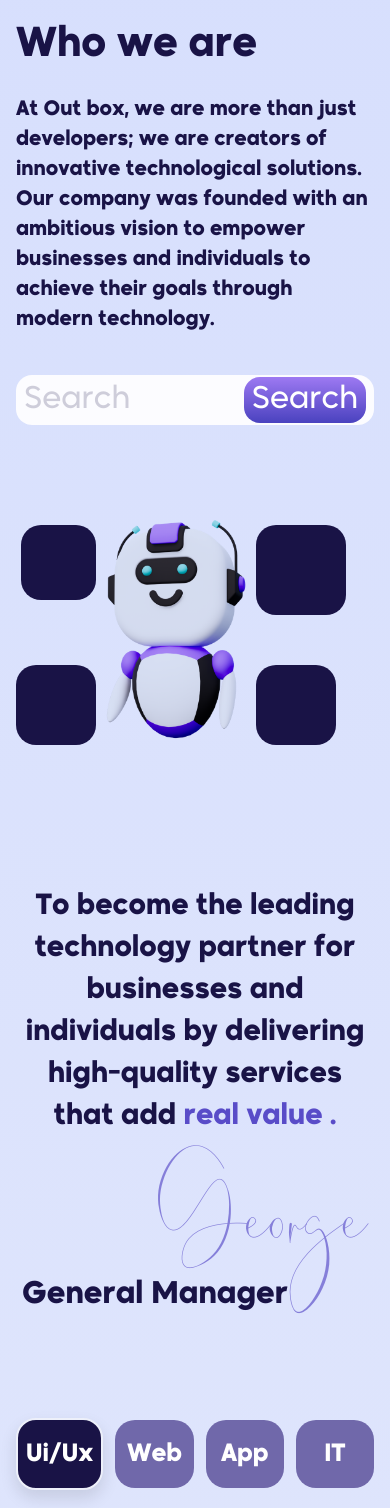
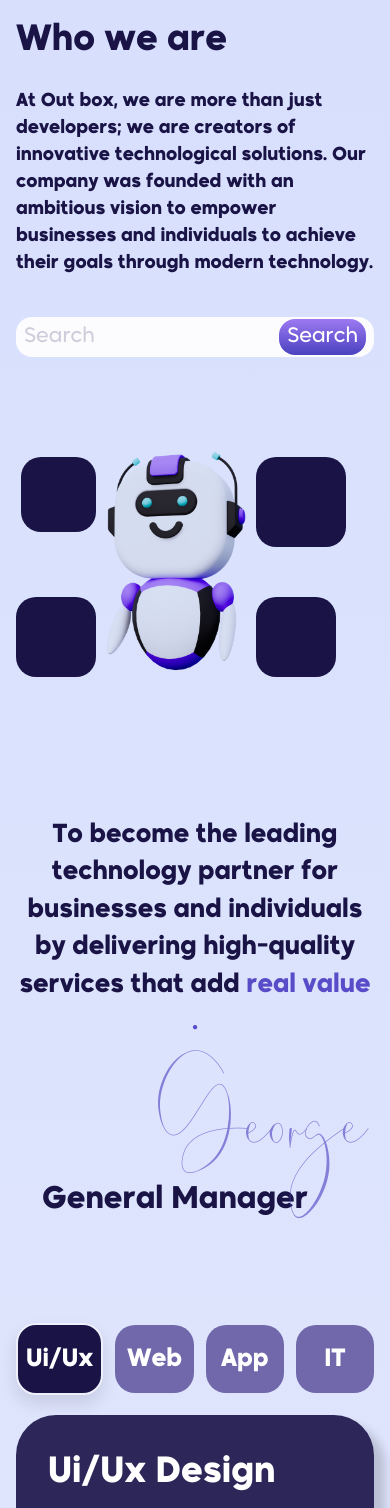
Before and after one commit to meraylayous/out-box2, a website: page public/index.html in a window 390 px wide. Shown: the part 85-1593 px from the top of the page. Drawn offline with Linux system fonts and the light colour scheme.

Commit message:
update files website

```diff
--- a/public/index.html
+++ b/public/index.html
@@ -57,10 +57,10 @@
     <section id="home" class="mt-[100px] lg:mt-[200px] flex items-center justify-center">
       <div class=" px-4 md:px-[50px]  lg:px-[100px] flex flex-col xl:flex-row  justify-between   ">
         <div class="xl:w-1/2">
-          <h1 class="text-[40px] md:text-[80px] text-primary font-primary">
+          <h1 class="text-[35px] md:text-[80px] text-primary font-primary">
               Who we are
           </h1>
-          <p class="text-[20px] md:text-[25px] text-primary mt-5  font-primary ">
+          <p class="text-[18px] md:text-[25px] text-primary mt-5  font-primary ">
             At Out box, we are more than just developers;
             we are creators of innovative technological solutions.
             Our company was founded with an ambitious vision to
@@ -68,9 +68,9 @@
             goals through modern technology.
           </p>
           <form class="mt-10 bg-white_20 rounded-2xl py-[2px] px-2  items-center justify-between  flex w-full">
-            <input type="search" placeholder="Search" class="font-secondary focus:outline-none   bg-transparent  placeholder:text-primary/20 leading-[1] text-[30px]   w-[100%] inline-block">
+            <input type="search" placeholder="Search" class="font-secondary focus:outline-none   bg-transparent  placeholder:text-primary/20 leading-[1] text-[20px] lg:text-[30px]   w-[100%] inline-block">
             <button
-            class="font-secondary  p-2 leading-[1] text-[30px]   text-White   rounded-2xl bg-gradient-to-b from-[#9D79F2] to-[#4A42BF] "> Search </button>
+            class="font-secondary  p-2 leading-[1] text-[20px] lg:text-[30px]   text-White   rounded-2xl bg-gradient-to-b from-[#9D79F2] to-[#4A42BF] "> Search </button>
         </form>
       </div>
       <div class="mt-[100px] xl:mt-0" >
@@ -111,7 +111,7 @@
     <div class=" px-4 md:px-[50px]  lg:px-[100px]  ">
       <!-- text -->
       <div class=" ">
-        <span class="font-primary text-[28px] md:text-[32px] xl:text-[53px] text-primary   text-center inline-block" >
+        <span class="font-primary text-[25px] md:text-[32px] xl:text-[53px] text-primary   text-center inline-block" >
           To become the leading technology partner for businesses and individuals by delivering high-quality services that add
           <span class="text-Blue">
             real value .
@@ -125,7 +125,7 @@
             George
           </h3>
           <!-- position -->
-           <h2 class="font-primary text-[30px]  text-primary mr-20 mt-[-20px] ">
+           <h2 class="font-primary text-[30px]  text-primary mr-10 md:mr-20 mt-[-20px] text-nowrap ">
             General Manager
            </h2>
        </div>
@@ -145,7 +145,7 @@
             <div class="xl:w-[85%]   ">
               <div id="content-tab1" class="tab-content   hidden opacity-0 -translate-y-4 transition-all duration-1000 ease-out ">
                   <div class="bg-primary/90 rounded-[40px] p-8 min-h-[400px] shadow-tabs">
-                      <h1 class="font-primary text-[45px] text-White   ">
+                      <h1 class="font-primary text-[35px] md:text-[45px] text-White   ">
                         Ui/Ux Design
                       </h1>
                       <p class="font-secondary text-[20px] text-secondary mt-5 leading-[2.4]  md:w-[90%]">
@@ -157,7 +157,7 @@
              </div>
              <div id="content-tab2" class="tab-content   hidden opacity-0 -translate-y-4 transition-all duration-1000 ease-out">
                 <div class="bg-primary/90 rounded-[40px] p-8 min-h-[400px]  shadow-tabs">
-                    <h1 class="font-primary text-[45px] text-White ">
+                    <h1 class="font-primary text-[35px] md:text-[45px] text-White ">
                       Web Design
                     </h1>
                     <p class="font-secondary text-[20px] text-secondary mt-5  leading-[2.4] md:w-[90%]">
@@ -170,7 +170,7 @@
 
              <div id="content-tab3" class="tab-content   hidden opacity-0 -translate-y-4 transition-all duration-1000 ease-out">
               <div class="bg-primary/90 rounded-[40px] p-8 min-h-[400px]  shadow-tabs">
-                  <h1 class="font-primary text-[45px] text-White ">
+                  <h1 class="font-primary text-[35px] md:text-[45px] text-White ">
                     App Design
                   </h1>
                   <p class="font-secondary text-[20px] text-secondary mt-5  leading-[2.4] md:w-[90%]">
@@ -183,7 +183,7 @@
 
              <div id="content-tab4" class="tab-content   hidden opacity-0 -translate-y-4 transition-all duration-1000 ease-out">
               <div class="bg-primary/90 rounded-[40px] p-8 min-h-[400px]  shadow-tabs">
-                  <h1 class="font-primary text-[45px] text-White ">
+                  <h1 class="font-primary text-[35px] md:text-[45px] text-White ">
                       IT Solutions
                   </h1>
                   <p class="font-secondary text-[20px] text-secondary mt-5  leading-[2.4] md:w-[90%]">
```
Also changed, not shown: public/web.html (+2 -2 lines), public/css/output.css.
